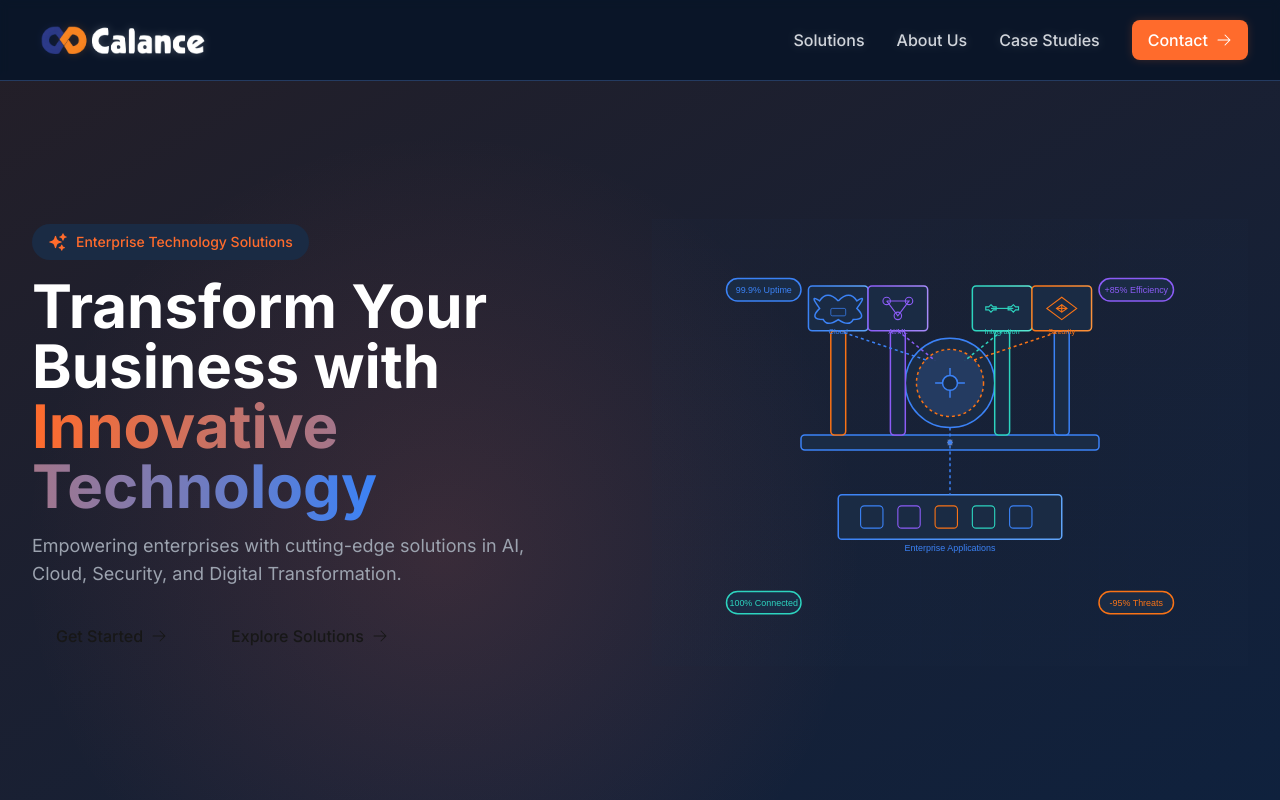
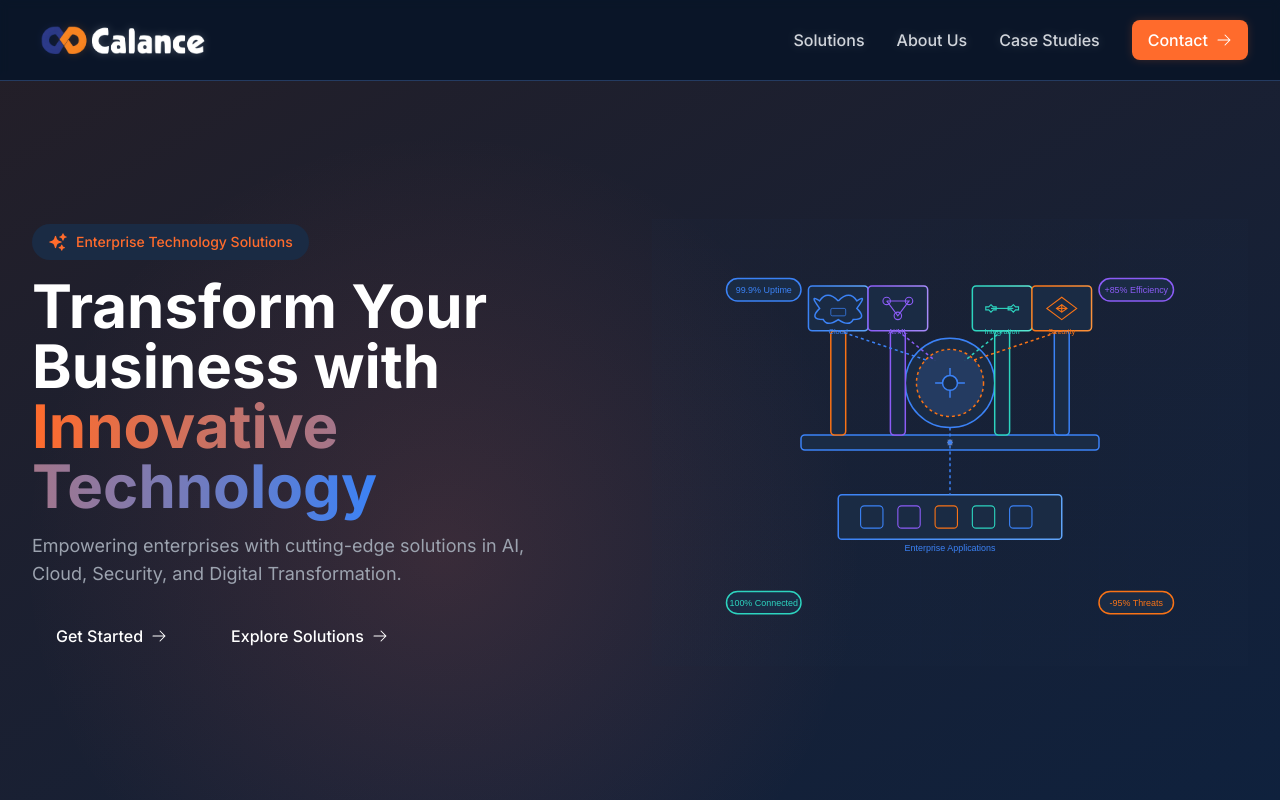
Before and after one commit to Bhavya2396/calance-update, a Next.js app: page / in a window 1280 px wide. Shown: the top 800 px of the page. Built offline with nearby package versions, Linux system fonts and the light colour scheme.

Commit message:
Fix text color issues by enforcing white text in dark theme

```diff
--- a/src/app/globals.css
+++ b/src/app/globals.css
@@ -14,15 +14,8 @@
 }
 
 :root {
-  --background: #ffffff;
-  --foreground: #171717;
-}
-
-@media (prefers-color-scheme: dark) {
-  :root {
-    --background: #0a0a0a;
-    --foreground: #ededed;
-  }
+  --background: #0A1628;
+  --foreground: #ededed;
 }
 
 body {
@@ -30,3 +23,13 @@ body {
   background: var(--background);
   font-family: Arial, Helvetica, sans-serif;
 }
+
+/* Ensure text is white by default in main content */
+main {
+  color: #ffffff;
+}
+
+/* Force white text in specific components that might inherit other colors */
+h1, h2, h3, h4, h5, h6, p, span, div, a {
+  color: inherit;
+}
```
